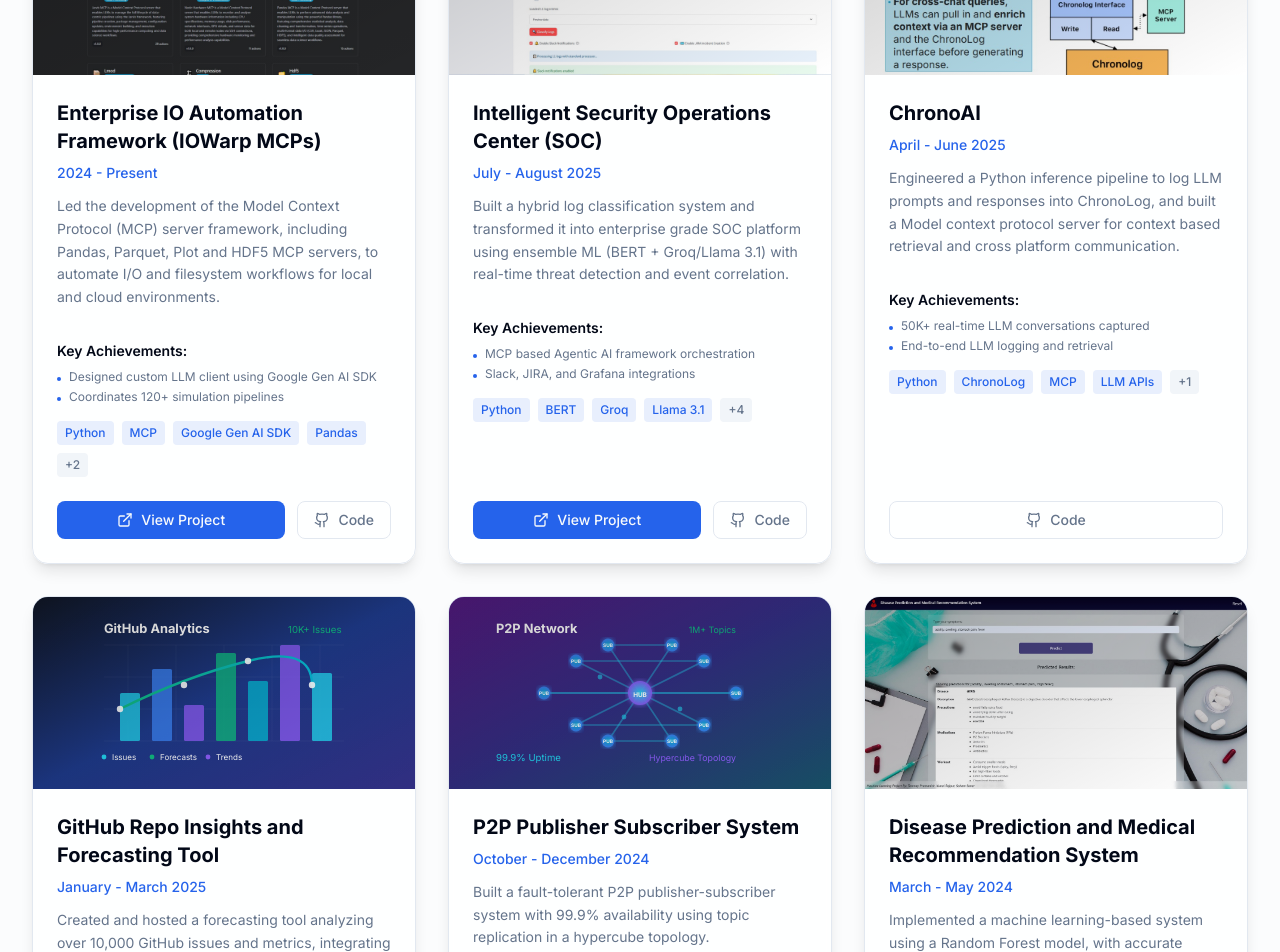
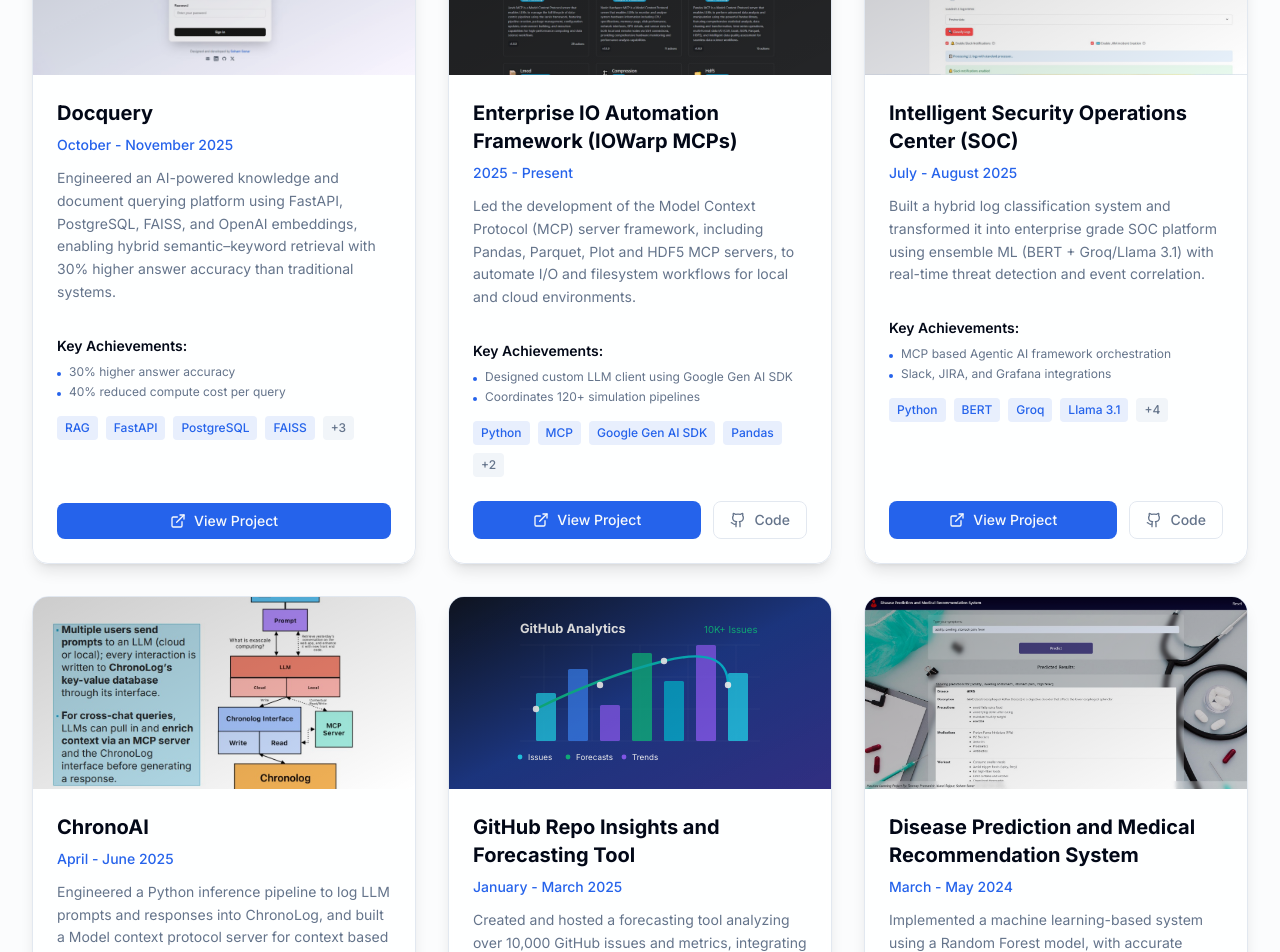
Before and after one commit to sohamvsonar/sohamvsonar.github.io, a Next.js app: page / in a window 1280 px wide. Shown: the part 3160-4112 px from the top of the page. Built offline with nearby package versions, Linux system fonts and the light colour scheme.

Commit message:
docquery added

```diff
--- a/src/components/projects.tsx
+++ b/src/components/projects.tsx
@@ -9,10 +9,26 @@ import { useEffect, useState } from "react"
 
 const featuredProjects = [
   {
+    id: "Docquery",
+    title: "Docquery",
+    period: "October - November 2025",
+    description: "Engineered an AI-powered knowledge and document querying platform using FastAPI, PostgreSQL, FAISS, and OpenAI embeddings, enabling hybrid semantic–keyword retrieval with 30% higher answer accuracy than traditional systems.",
+    highlights: [
+      "30% higher answer accuracy",
+      "40% reduced compute cost per query",
+      "Supports 200+ concurrent users",
+      "Hybrid semantic–keyword retrieval",
+      "Scalable production-grade architecture with Redis caching"
+    ],
+    techStack: ["RAG", "FastAPI", "PostgreSQL", "FAISS", "OpenAI Embeddings", "Redis", "Async Processing"],
+    image: "/images/projects/docquery.jpg",
+    projectUrl: "https://docquery.me/"
+  },
+  {
     id: "enterprise-io-automation",
     title: "Enterprise IO Automation Framework (IOWarp MCPs)",
     status: "Currently Active",
-    period: "2024 - Present",
+    period: "2025 - Present",
     description: "Led the development of the Model Context Protocol (MCP) server framework, including Pandas, Parquet, Plot and HDF5 MCP servers, to automate I/O and filesystem workflows for local and cloud environments.",
     highlights: [
       "Designed custom LLM client using Google Gen AI SDK",
@@ -70,21 +86,6 @@ const featuredProjects = [
     techStack: ["Python", "React", "Flask", "Elasticsearch", "GitHub API", "ML"],
     image: "/images/projects/github-insights.jpg",
     githubUrl: "https://github.com/sohamvsonar/GitHub-Repo-Insights-and-Forecasting-Tool"
-  },
-  {
-    id: "p2p-system",
-    title: "P2P Publisher Subscriber System",
-    period: "October - December 2024",
-    description: "Built a fault-tolerant P2P publisher-subscriber system with 99.9% availability using topic replication in a hypercube topology.",
-    highlights: [
-      "99.9% system availability",
-      "30% performance optimization",
-      "1M+ topics scaling capability",
-      "Efficient failure recovery"
-    ],
-    techStack: ["Linux", "P2P Networks", "Hypercube Topology", "Async I/O", "Fault Tolerance"],
-    image: "/images/projects/p2p-system.jpg",
-    githubUrl: "https://github.com/sohamvsonar/Peer-to-Peer-Publisher-Subscriber-System"
   },
   {
     id: "disease-prediction-using-ml",
```
Also changed, not shown: public/images/projects/docquery.jpg (added).
